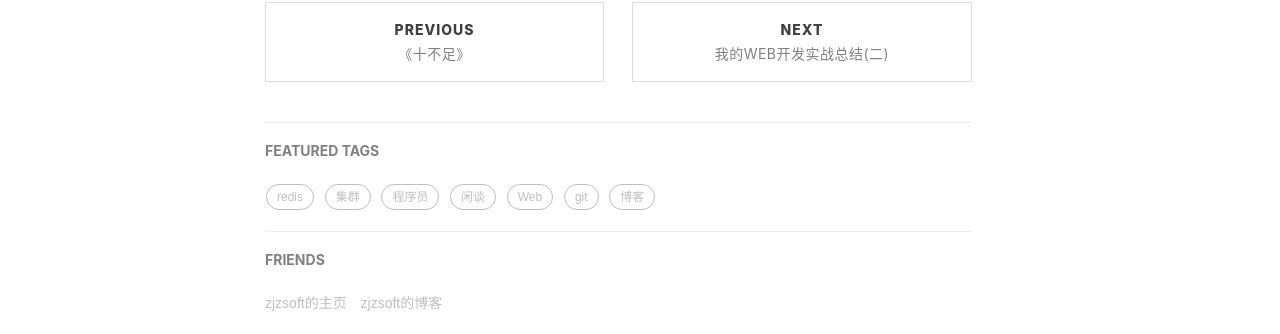
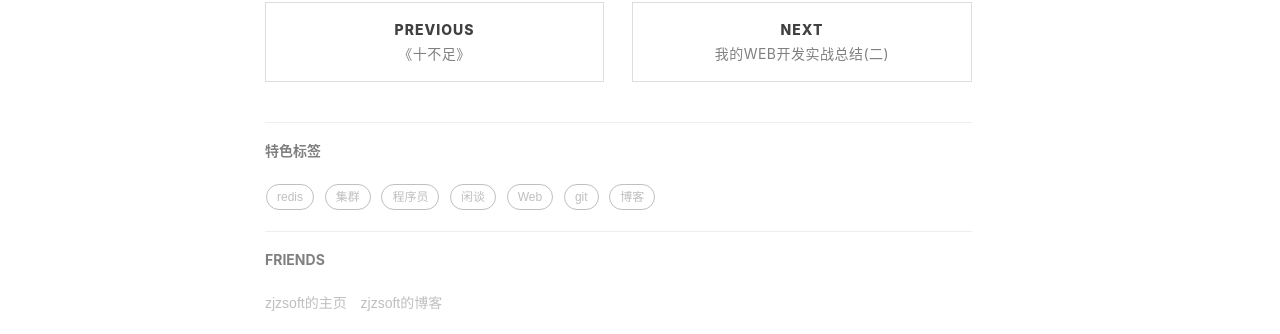
Before and after one commit to zjzsoft/zjzsoft.github.io, a Jekyll site: the page built from _posts/2017-1-1-git-push.markdown, in a window 1280 px wide. Shown: the part 1480-1814 px from the top of the page. Built offline with Jekyll 4.4.1, drawn with Linux system fonts in a browser that asks for light colours; nearby versions of some CDN libraries; comment, search, counter and statistics services are not loaded.

Commit message:
更新 post.html

```diff
--- a/_layouts/post.html
+++ b/_layouts/post.html
@@ -170,7 +170,7 @@ layout: default
                 {% if site.featured-tags %}
                 <section>
                     <hr class="hidden-sm hidden-xs">
-                    <h5><a href="/tags/">FEATURED TAGS</a></h5>
+                    <h5><a href="/tags/">特色标签</a></h5>
                     <div class="tags">
         				{% for tag in site.tags %}
                             {% if tag[1].size > {{site.featured-condition-size}} %}
```
